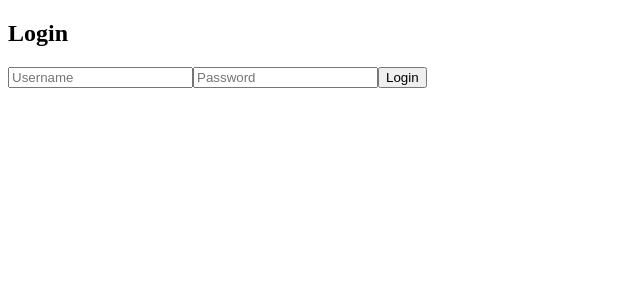
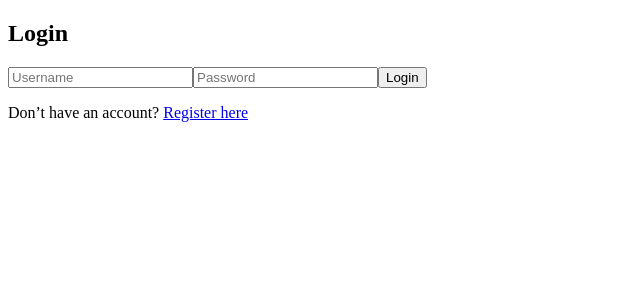
Before and after one commit to ChanellVS/capstone-front-end, a React (Vite) app: page /login in a window 1280 px wide. Shown: the top 300 px of the page, without its empty margins (0-640 px from the left). Built offline with nearby package versions, Linux system fonts and the light colour scheme.

Commit message:
updated app.jsx and loginfor.jsx

```diff
--- a/src/App.jsx
+++ b/src/App.jsx
@@ -28,7 +28,7 @@ function App() {
         <Route path="/register" element={<RegisterForm setToken={setToken} />} />
         <Route path="/login" element={<LoginForm setToken={setToken} />} />
         <Route path="/profile" element={<Profile token={token} />} />
-        <Route path="/" element={<Inbox token={token} />} />
+          <Route path="/inbox" element={<Inbox token={token} />} />
 
         <Route
           path="/message-form"
--- a/src/components/account/LoginForm.jsx
+++ b/src/components/account/LoginForm.jsx
@@ -1,5 +1,6 @@
 import { useState } from "react";
-import { useNavigate } from "react-router-dom";
+import { useNavigate, Link} from "react-router-dom";
+
 
 const BASE_URL = 'http://localhost:3000'; // I will Replace with my Render URL after deployment
 
@@ -45,6 +46,9 @@ export default function LoginForm() {
       <input name="username" placeholder="Username" onChange={handleChange} required />
       <input name="password" type="password" placeholder="Password" onChange={handleChange} required />
       <button type="submit">Login</button>
+      <p>
+        Don’t have an account? <Link to="/register">Register here</Link>
+      </p>
     </form>
   );
 }
```
